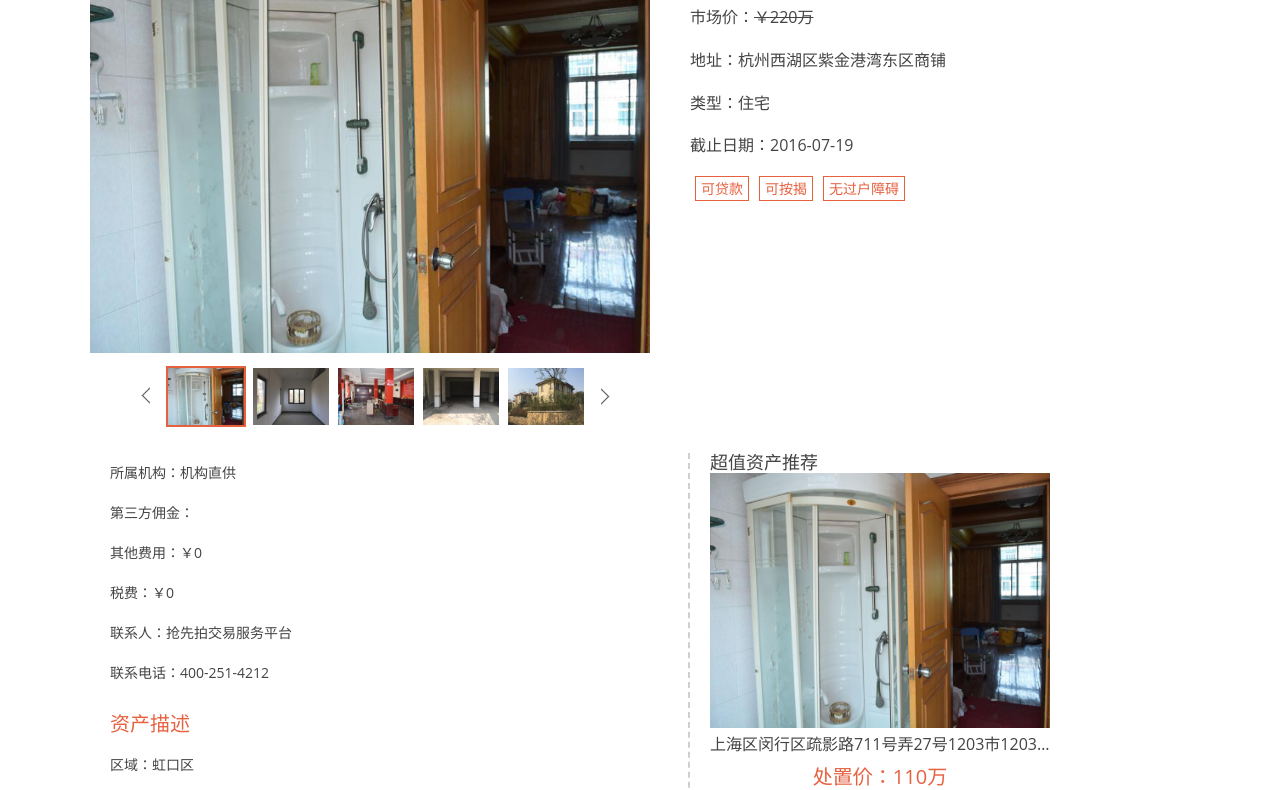
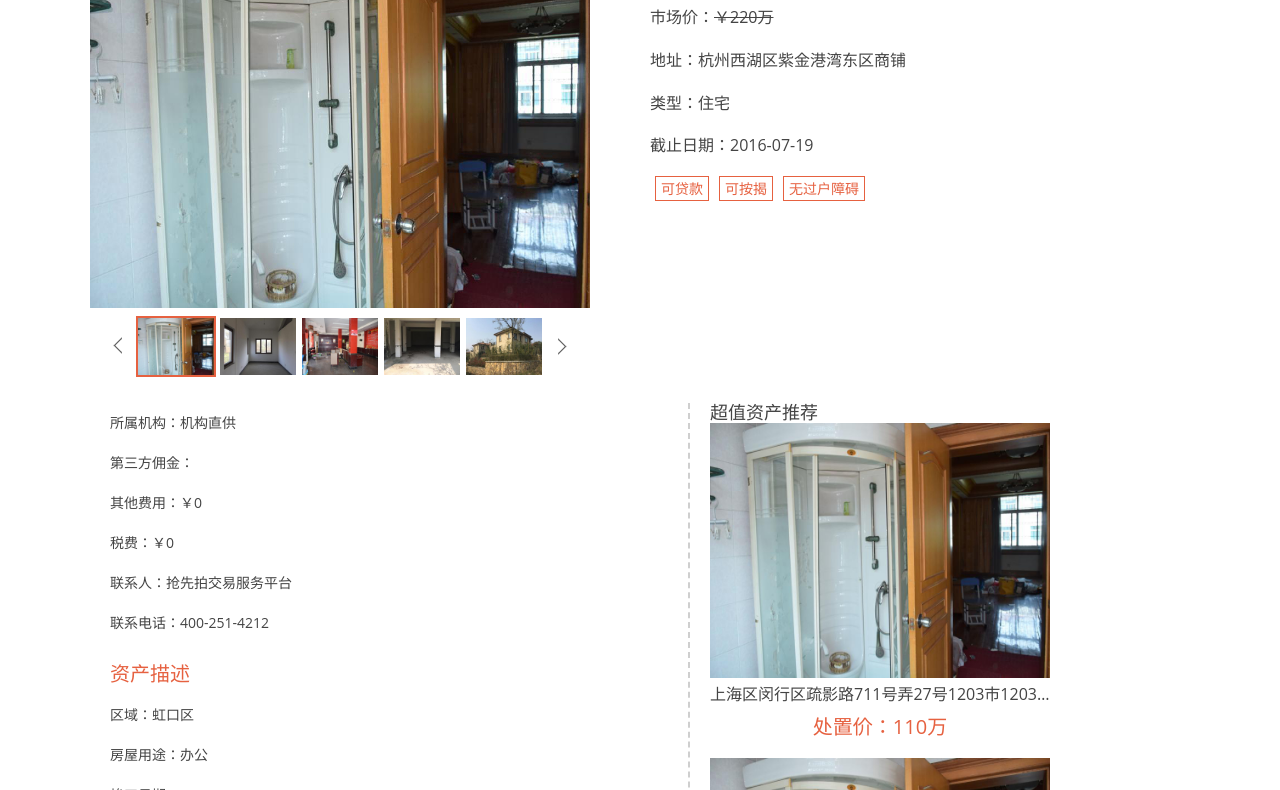
Before and after one commit to nile52/qiangxianpaiPC3, a plain HTML site: page d2.html in a window 1280 px wide. Shown: the part 244-1034 px from the top of the page. Drawn offline with nearby package versions, Linux system fonts and the light colour scheme.

Commit message:
change 560*420 to 500*375

```diff
--- a/css/d.css
+++ b/css/d.css
@@ -9,7 +9,7 @@ a {color: #e66140;}
 .d_top h2{font-size:20px;font-weight:bold;padding:20px 0 15px 0}
 .d_top_l,.d_top_r{float:left;}
 .d_top_l{width:560px}
-.d_top_r{width:460px;padding:0 20px;position:relative;margin:0 20px}
+.d_top_r{width:460px;/* padding:0 20px; */position:relative;/* margin:0 20px */}
 .d_top_r p{padding:10px 0;font-size:16px}
 .d_top_r p button{border:0;margin:0 5px;padding:2px 15px;color:#fff;font-size:20px;background: -webkit-linear-gradient(#ef8657, #e66140);
     background: -o-linear-gradient(#ef8657, #e66140);
@@ -70,8 +70,8 @@ p.d_ask_more a{padding: 2px 5px;background: #eee;margin: 0 2px;border-radius: 10
 .d_map ul li.active {float:left;margin:0 10px;padding:5px 10px;border:1px solid #e66140;border-radius:10px}
 .dt-table tbody tr td{padding:10px 0}
 /* 头部图片展示 */
-#lofslidecontent45{width:560px; height:500px;}
-.lof-main-outer{width:560px; height:500px;}
+#lofslidecontent45{width:500px; height:450px;}
+.lof-main-outer{width:500px; height:450px;}
 .lof-slidecontent, .lof-slidecontent a {color:#FFF;	}
 .lof-slidecontent a.readmore{color:#58B1EA;font-size:95%;}
 .lof-slidecontent{position:relative;overflow:hidden;}
@@ -81,8 +81,8 @@ p.d_ask_more a{padding: 2px 5px;background: #eee;margin: 0 2px;border-radius: 10
 ul.lof-main-wapper{overflow:hidden;padding:0px;margin:0;position:absolute;overflow:hidden;}
 ul.lof-main-wapper li{overflow:hidden;padding:0px;margin:0px;float:left;position:relative;}
 .lof-opacity  li{position:absolute;top:0;left:0;float:inherit;}
-ul.lof-main-wapper li img{padding:0px;width:560px;height:420px	}
-.lof-navigator-wapper {position:absolute;bottom:0;right:35px;padding:5px 0px;}
+ul.lof-main-wapper li img{padding:0px;width:500px;height:375px	}
+.lof-navigator-wapper {position:absolute;bottom:0;left:18px;padding:5px 0px;}
 .lof-navigator-outer{position:relative;z-index:100;height:180px;width:310px;overflow:hidden;color:#FFF;float:left}
 ul.lof-navigator{top:0;padding:0;margin:0;position:absolute;width:100%;}
 ul.lof-navigator li{cursor:hand; cursor:pointer;list-style:none;padding:0;margin-left:0px;overflow:hidden;float:left;display:block;text-align:center;}
--- a/d2.html
+++ b/d2.html
@@ -194,7 +194,6 @@ function hideImg(){
 	$(".wechat").css("display","none");
 }
 </script>
-
 <script type="text/javascript">
 $(document).ready( function(){
 	var buttons = {
@@ -210,8 +209,8 @@ $(document).ready( function(){
 		maxItemDisplay  : 5,
 		navPosition     : 'horizontal', // 头部图片展示
 		navigatorHeight : 62,
-		navigatorWidth  : 85,
-		mainWidth       : 560,
+		navigatorWidth  : 82,
+		mainWidth       : 500,
 		buttons			: buttons
 	});
 });
```
Also changed, not shown: d1.html (+2 -2 lines), d3.html (+2 -2 lines).
